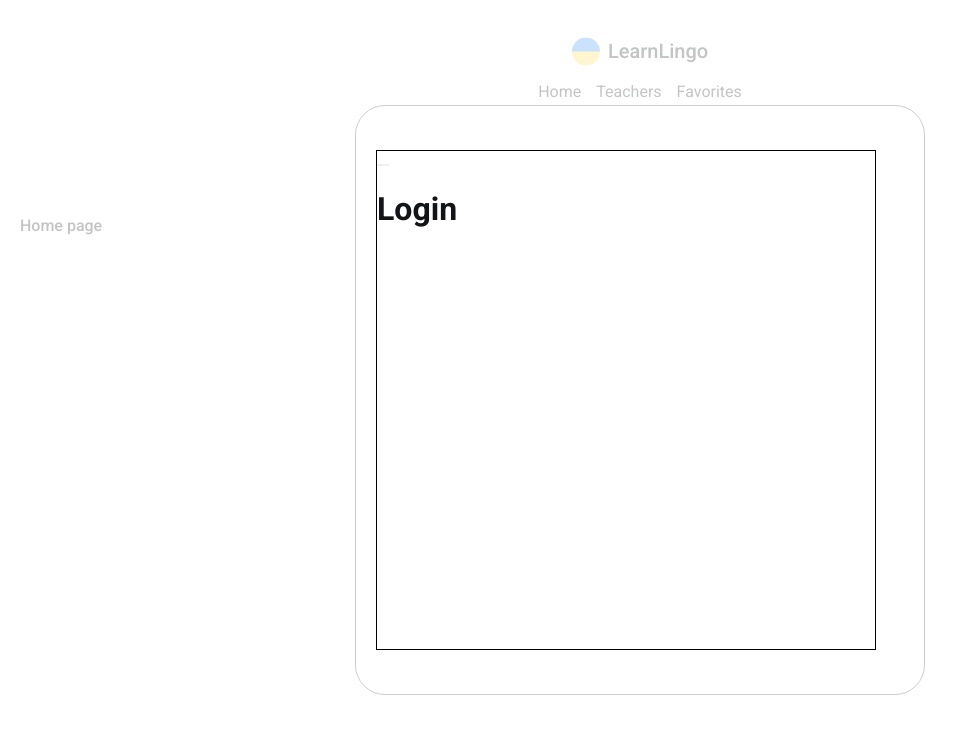
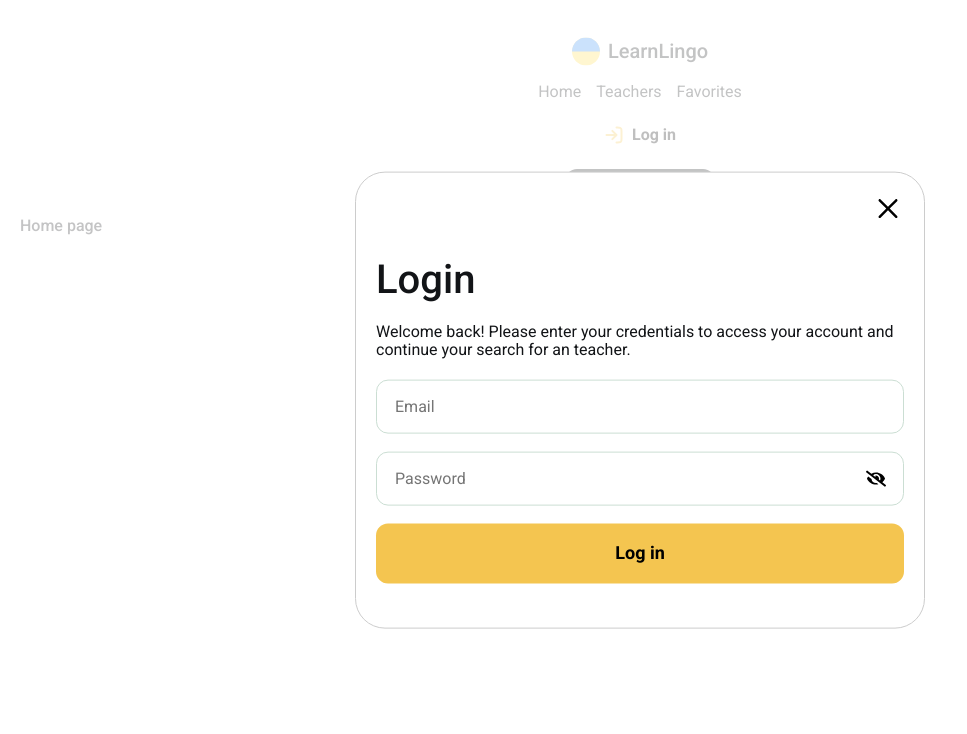
Before and after one commit to AngryAndrii/LearnLingo, a React (Vite) app: page / in a window 1280 px wide. Both pictures are taken after a click on the button "Log in". Shown: the top 734 px of the page, without its empty margins (0-967 px from the left). Built offline with nearby package versions, Linux system fonts and the light colour scheme.

Commit message:
added styles for login form

```diff
--- a/src/components/authModal/loginmodal/LoginModal.jsx
+++ b/src/components/authModal/loginmodal/LoginModal.jsx
@@ -1,15 +1,76 @@
 import Modal from "react-modal";
 import LoginModalStyled from "./LoginModal.styled";
 import { style } from "../styles";
+import { RxCross2 } from "react-icons/rx";
+import { FaEye } from "react-icons/fa";
+import { FaEyeSlash } from "react-icons/fa";
+import { useState } from "react";
+import { Formik, Form, Field, ErrorMessage } from "formik";
 
 Modal.setAppElement(document.getElementById("root"));
 
 const LoginModal = ({ isOpen, close, onRequestClose }) => {
+  const [showPass, setShowPass] = useState(false);
+  const handleEyeClick = () => {
+    if (showPass === false) {
+      return setShowPass(true);
+    }
+    return setShowPass(false);
+  };
+
   return (
     <Modal isOpen={isOpen} style={style} onRequestClose={onRequestClose}>
       <LoginModalStyled>
-        <button onClick={close}></button>
-        <h1>Login</h1>
+        <button onClick={close} className="close-button">
+          <RxCross2 style={{ width: "100%", height: "100%" }} />
+        </button>
+        <h3>Login</h3>
+        <p>
+          Welcome back! Please enter your credentials to access your account and
+          continue your search for an teacher.
+        </p>
+        <Formik
+          initialValues={{ email: "", password: "" }}
+          // onSubmit={(values) => {
+          //   register(values);
+          // }}
+        >
+          {() => (
+            <Form>
+              <label htmlFor="email">
+                <Field
+                  type="email"
+                  name="email"
+                  placeholder="Email"
+                  className="form-field"
+                />
+              </label>
+
+              <label htmlFor="password" style={{ position: "relative" }}>
+                <Field
+                  type={showPass ? "text" : "password"}
+                  name="password"
+                  placeholder="Password"
+                  className="form-field"
+                />
+                <button
+                  type="button"
+                  className="eye-icon"
+                  onClick={handleEyeClick}
+                >
+                  {showPass ? (
+                    <FaEye className="icon" />
+                  ) : (
+                    <FaEyeSlash className="icon" />
+                  )}
+                </button>
+              </label>
+              <button type="submit" className="submit-form-button">
+                Log in
+              </button>
+            </Form>
+          )}
+        </Formik>
       </LoginModalStyled>
     </Modal>
   );
--- a/src/components/authModal/loginmodal/LoginModal.styled.js
+++ b/src/components/authModal/loginmodal/LoginModal.styled.js
@@ -1,9 +1,32 @@
 import styled from "styled-components";
 
 const LoginModalStyled = styled.div`
-  width: 500px;
-  height: 500px;
-  border: 1px solid black;
+  .close-button {
+    position: absolute;
+    padding: 0;
+    width: 32px;
+    height: 32px;
+    top: 20px;
+    right: 20px;
+    background-color: rgba(0, 0, 0, 0);
+    border: none;
+  }
+  h3 {
+    font-size: 40px;
+    font-weight: 500;
+    margin-bottom: 20px;
+  }
+  p {
+    font-size: 16px;
+    font-weight: 400;
+    margin-bottom: 20px;
+  }
+  form {
+    display: flex;
+    flex-direction: column;
+    width: 100%;
+    row-gap: 18px;
+  }
 `;
 
 export default LoginModalStyled;
```
